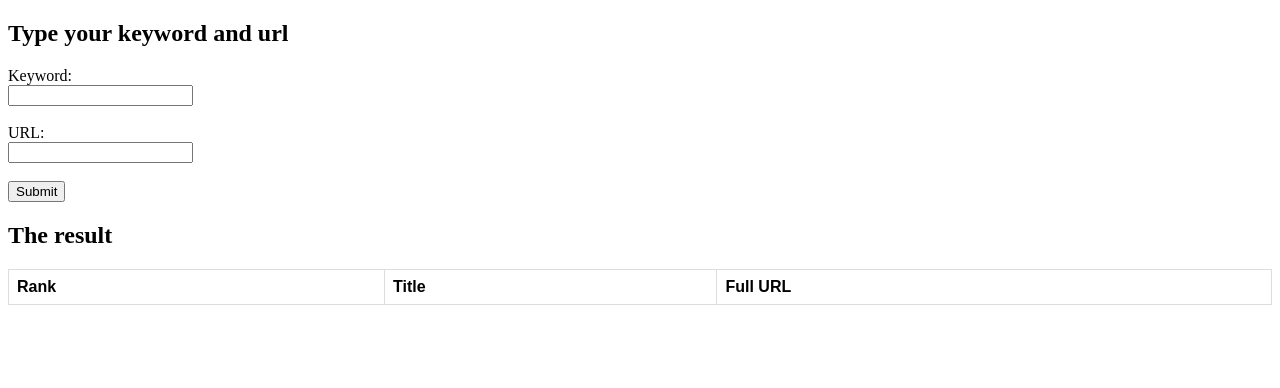
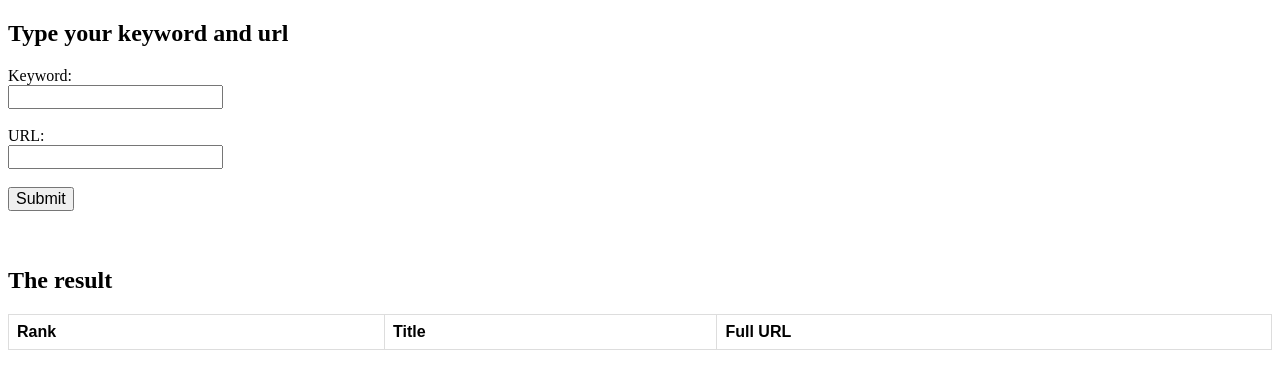
Before and after one commit to minhpro/google-spider, a plain HTML site: page nginx/static/index.html in a window 1280 px wide. Drawn offline with Linux system fonts and the light colour scheme.

Commit message:
Adjust style

```diff
--- a/nginx/static/index.html
+++ b/nginx/static/index.html
@@ -15,18 +15,23 @@
               text-align: left;
               padding: 8px;
             }
+
+            input {
+                font-size: medium;
+            }
             </style>
     </head>
     <body>
         <h2>Type your keyword and url</h2>
         <form id="search" onsubmit="return false">
             <label for="keyword">Keyword:</label><br>
-            <input type="text" id="keyword" name="keyword"><br><br>
+            <input type="text" id="keyword" name="keyword" required><br><br>
             <label for="url">URL:</label><br>
-            <input type="text" id="url" name="url"><br><br>
+            <input type="text" id="url" name="url" required><br><br>
             <input type="submit" value="Submit" onclick="searchKeyword()">
         </form>
     </body>
+    <br><br>
     <h2>The result</h2>
     <table id="result">
         <thead>
--- a/nginx/static/js/app.js
+++ b/nginx/static/js/app.js
@@ -1,6 +1,8 @@
 function searchKeyword() {
     var keyword = document.getElementById('keyword').value;
     var url = document.getElementById('url').value;
+    if (!keyword || keyword === "" || !url || url === "")
+        return;
     console.log("Keyword: " + keyword + " - URL: " + url);
     const parameter = {
         method: 'POST',
@@ -18,6 +20,7 @@ function searchKeyword() {
         })
         .catch((error) => {
             console.error('Error:', error);
+            alert("Something went wrong, please try again!");
         });
 }
 
```
